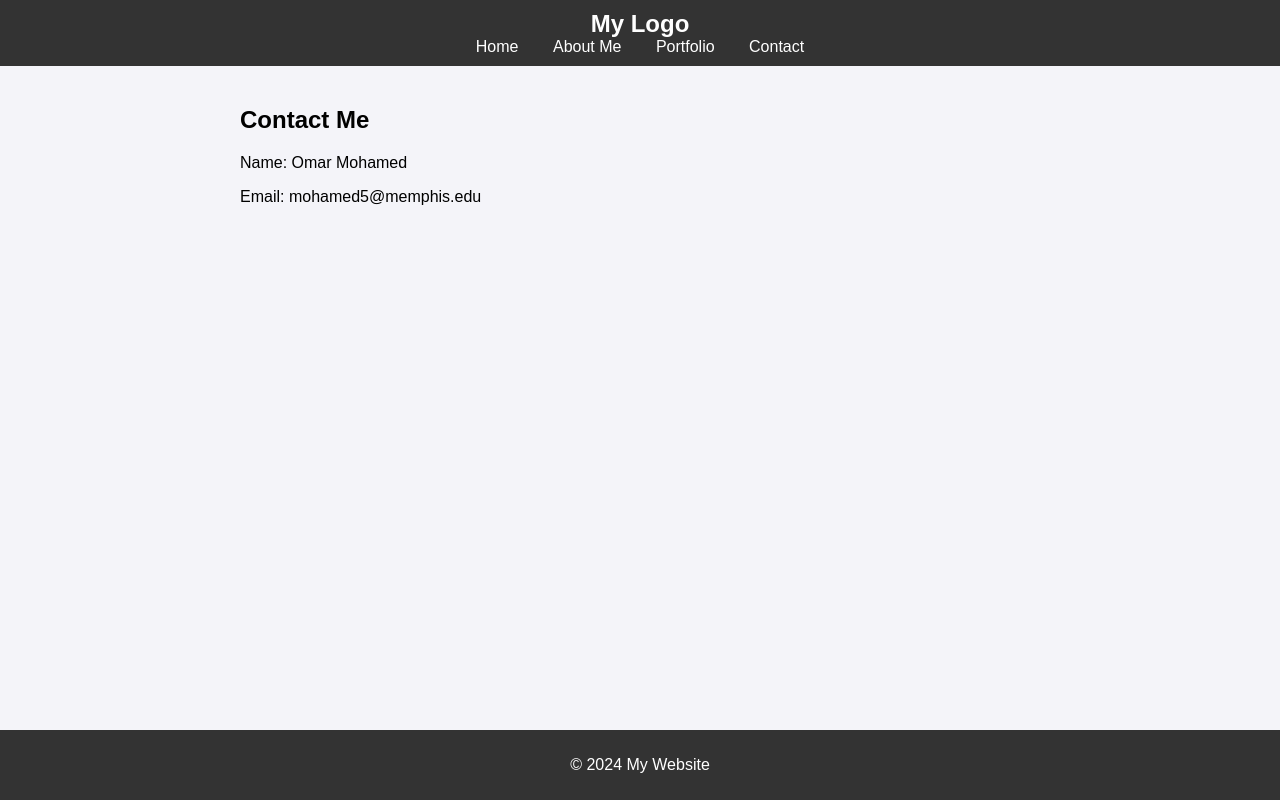
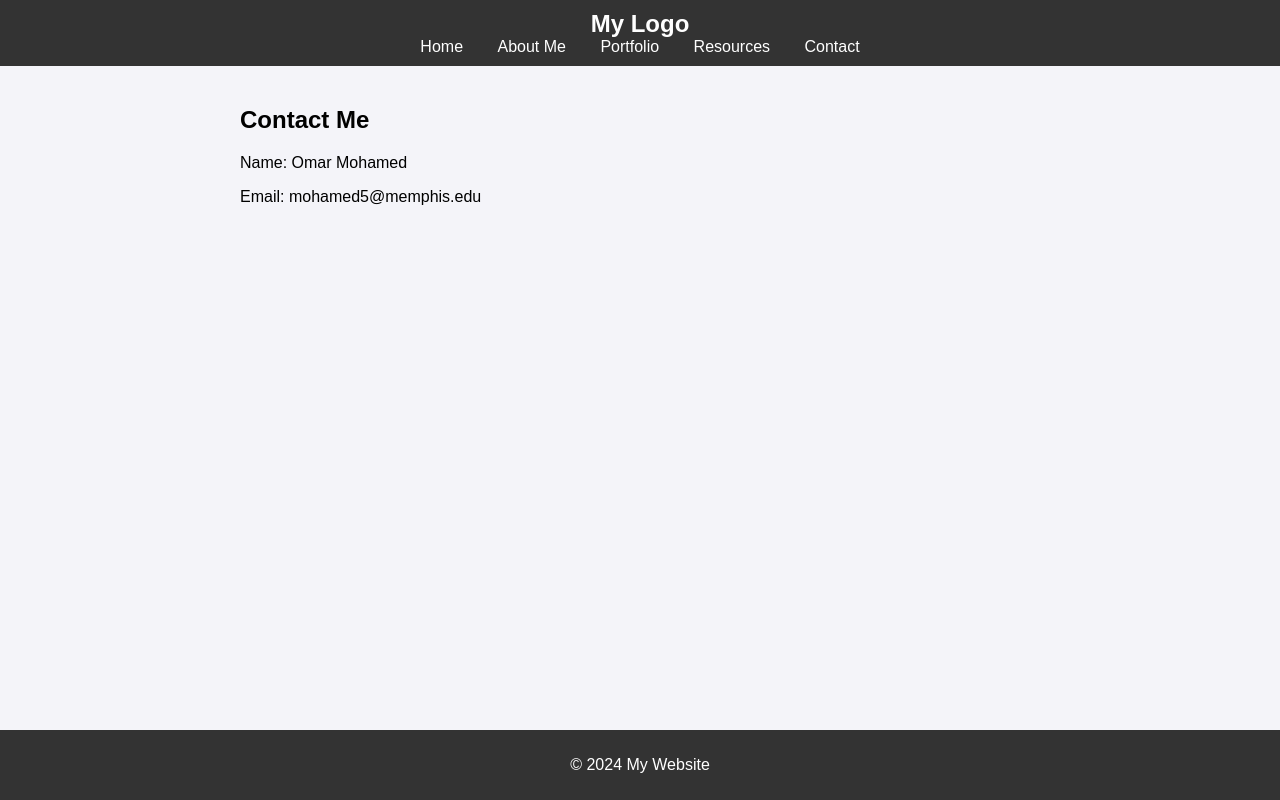
Before and after one commit to Omaristaken/my-website, a plain HTML site: page contact.html in a window 1280 px wide. Drawn offline with Linux system fonts and the light colour scheme.

Commit message:
Update contact.html

```diff
--- a/contact.html
+++ b/contact.html
@@ -14,6 +14,7 @@
                 <li><a href="index.html">Home</a></li>
                 <li><a href="about.html">About Me</a></li>
                 <li><a href="portfolio.html">Portfolio</a></li>
+                <li><a href="resources.html">Resources</a></li>
                 <li><a href="contact.html">Contact</a></li>
             </ul>
         </nav>
```
